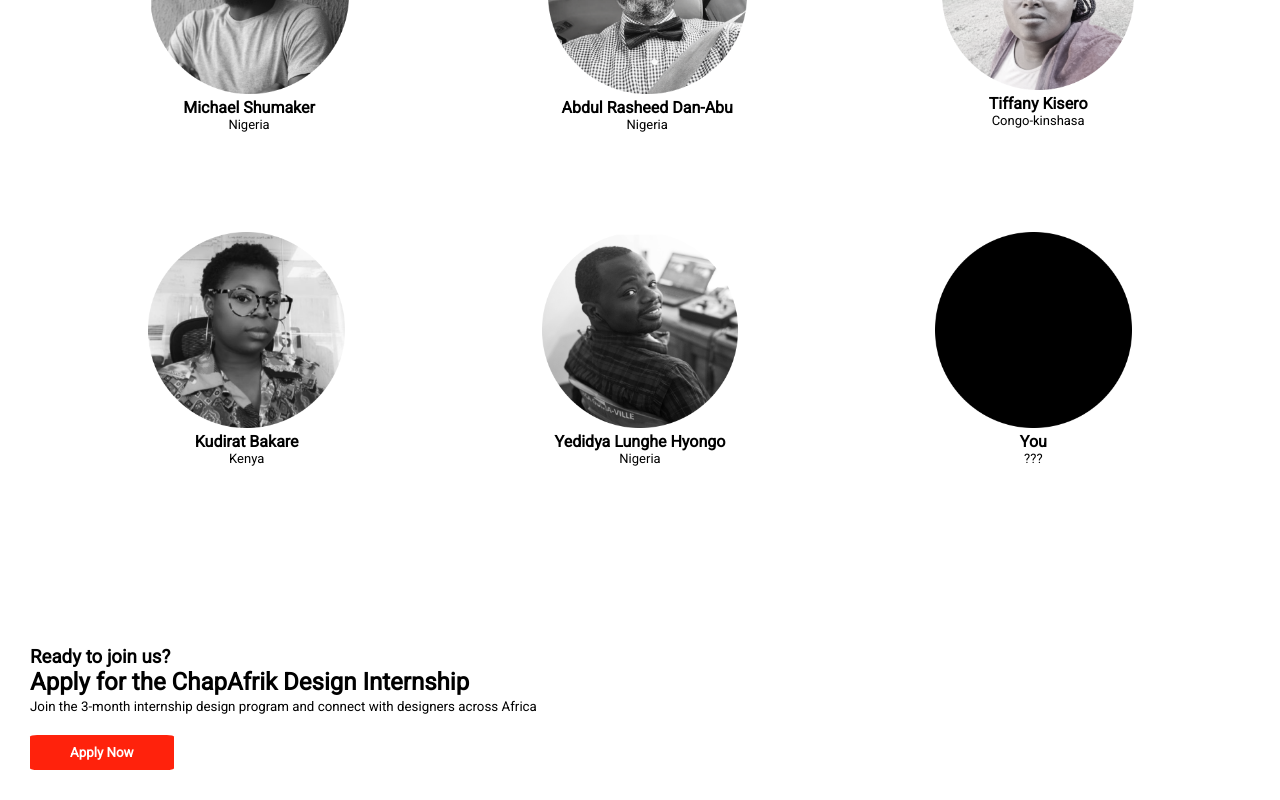
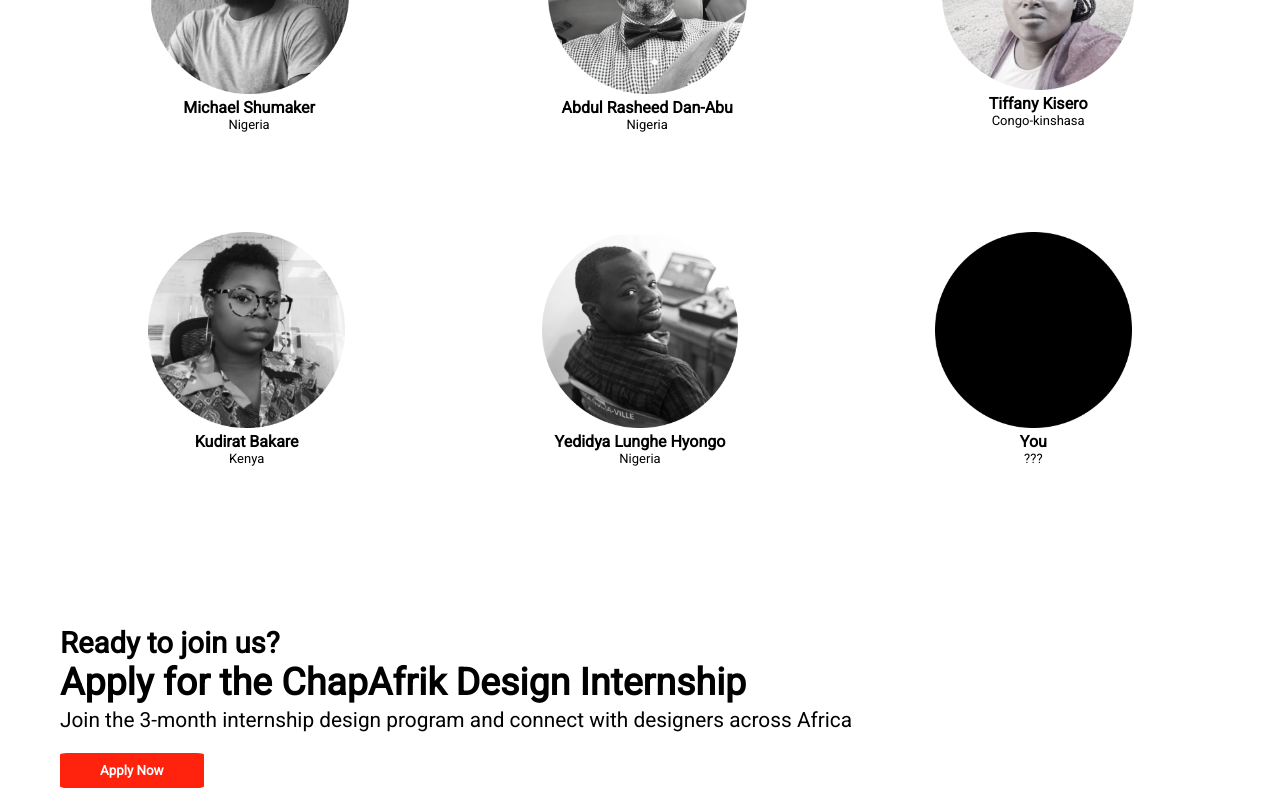
Before and after one commit to ChapAfrik-Community/chap-front, a React (Create React App) app: page / in a window 1280 px wide. Shown: the part 4108-4908 px from the top of the page. Built offline with nearby package versions, Linux system fonts and the light colour scheme.

Commit message:
Fix team names

```diff
--- a/src/css/ReadyJoin.css
+++ b/src/css/ReadyJoin.css
@@ -1,7 +1,8 @@
 
 .readyJoin{
     margin: 10px;
-    padding: 20px;
+    padding-left: 50px;
+    font-size: 25px;
 }
 
 .readyJoin__button{
```
Also changed, not shown: src/assets/img/neige.jpg (deleted).
